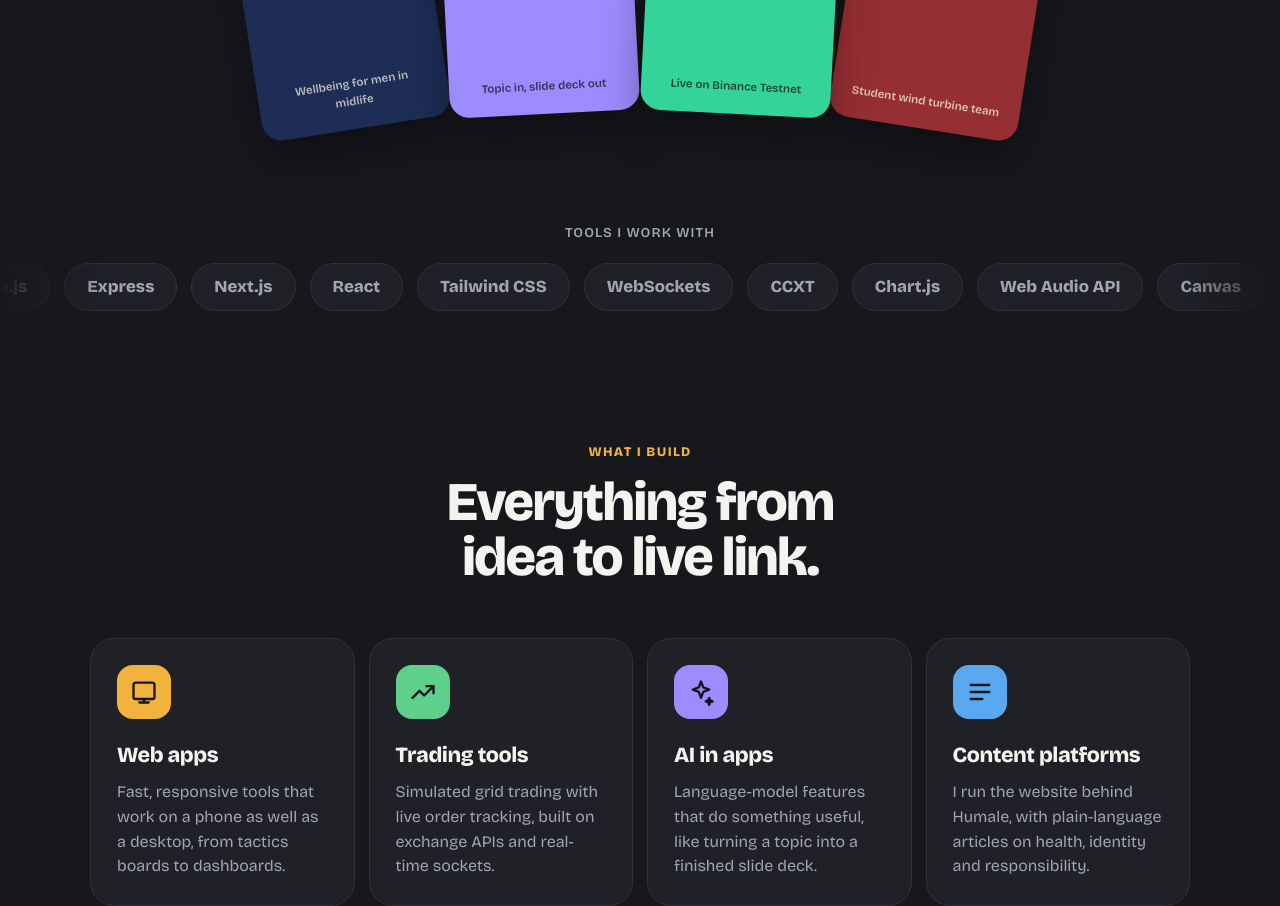
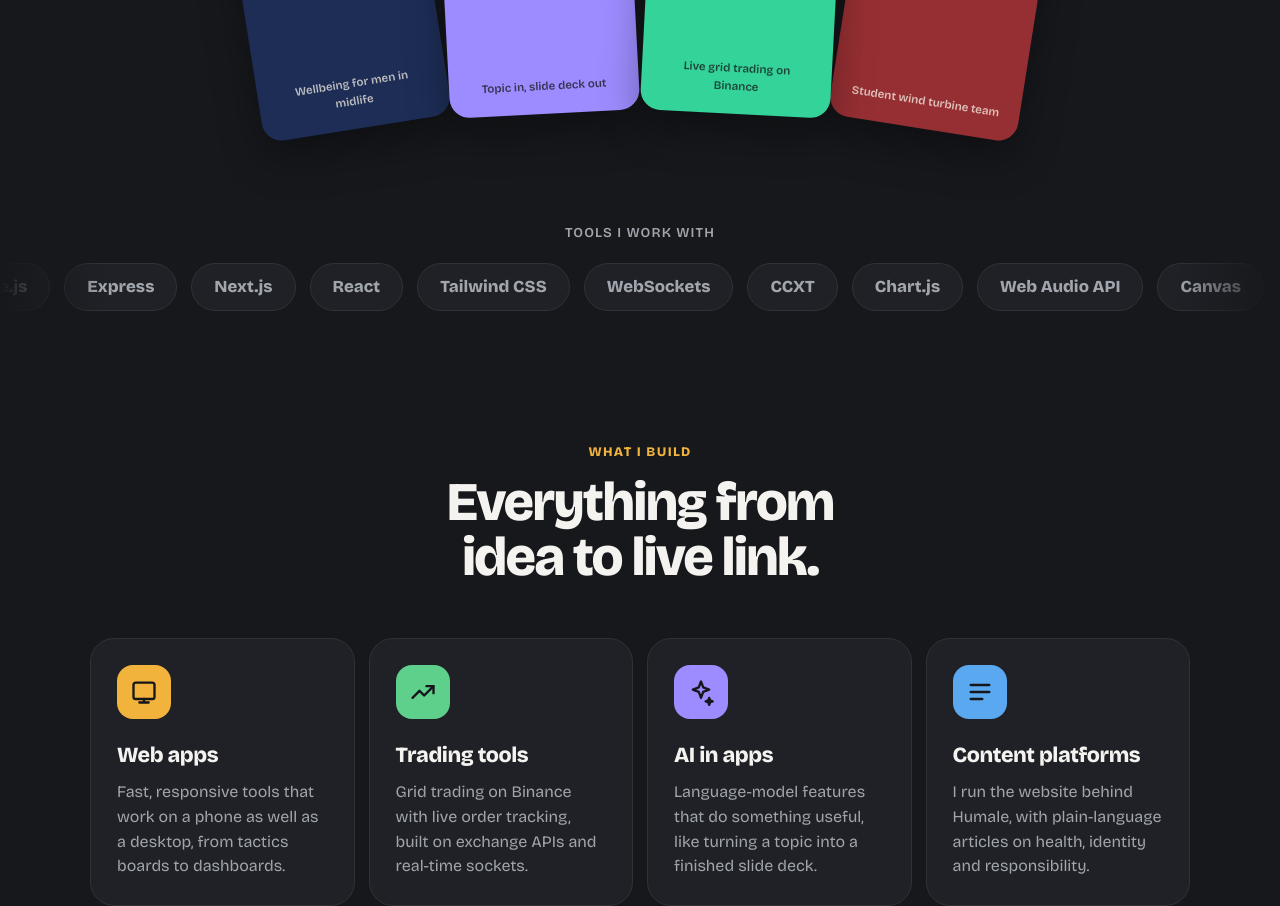
Before and after one commit to Kontraf/my-portfolio, a plain HTML site: page index.html in a window 1280 px wide. Shown: the part 881-1787 px from the top of the page. Drawn offline with nearby package versions, Linux system fonts and the light colour scheme.

Commit message:
Fix Grid Trading Bot description

```diff
--- a/index.html
+++ b/index.html
@@ -474,7 +474,7 @@
             <div class="cards" aria-hidden="false">
                 <a class="card" style="--c: #1d2d56; --fg: #f1ece2" href="https://humale.eu" target="_blank" rel="noopener"><span><img class="logo" src="assets/humale-logo.svg" alt="Humale logo"></span><small>Wellbeing for men in midlife</small></a>
                 <a class="card" href="https://presentation-maker-xi.vercel.app/" target="_blank" rel="noopener"><b>Presentation Maker</b><small>Topic in, slide deck out</small></a>
-                <a class="card" style="--c: #34d399" href="https://mygridboy.onrender.com/" target="_blank" rel="noopener"><b>Grid Trading Bot</b><small>Live on Binance Testnet</small></a>
+                <a class="card" style="--c: #34d399" href="https://mygridboy.onrender.com/" target="_blank" rel="noopener"><b>Grid Trading Bot</b><small>Live grid trading on Binance</small></a>
                 <a class="card" style="--c: #962f33; --fg: #f8f4ea" href="https://airrion.gr" target="_blank" rel="noopener"><span><img class="logo" src="assets/airrion-logo.svg" alt="Airrion logo"><b>Airrion</b></span><small>Student wind turbine team</small></a>
             </div>
         </div>
@@ -516,7 +516,7 @@
                     <div class="service" style="--c: var(--green)">
                         <div class="icon"><svg viewBox="0 0 24 24" fill="none" stroke="currentColor" stroke-width="2" stroke-linecap="round" stroke-linejoin="round" aria-hidden="true"><path d="M3 17l6-6 4 4 8-8"/><path d="M15 7h6v6"/></svg></div>
                         <h3>Trading tools</h3>
-                        <p>Simulated grid trading with live order tracking, built on exchange APIs and real-time sockets.</p>
+                        <p>Grid trading on Binance with live order tracking, built on exchange APIs and real-time sockets.</p>
                     </div>
                     <div class="service" style="--c: var(--violet)">
                         <div class="icon"><svg viewBox="0 0 24 24" fill="none" stroke="currentColor" stroke-width="2" stroke-linecap="round" stroke-linejoin="round" aria-hidden="true"><path d="M12 3l1.9 5.1L19 10l-5.1 1.9L12 17l-1.9-5.1L5 10l5.1-1.9z"/><path d="M19 17l.8 2.2L22 20l-2.2.8L19 23l-.8-2.2L16 20l2.2-.8z"/></svg></div>
@@ -608,7 +608,7 @@
                         <svg class="arrow" aria-hidden="true"><use href="#arrow"/></svg>
                         <div>
                             <h3>Grid Trading Bot</h3>
-                            <p>Simulated grid trading on the Binance Spot Testnet, with live order tracking. A view-only mode lets visitors watch profit and loss without touching the settings.</p>
+                            <p>A grid trading bot running live on Binance, with real-time order tracking. A view-only mode lets visitors watch profit and loss without touching the settings.</p>
                         </div>
                         <div class="tags"><span>Node.js</span><span>Express</span><span>CCXT</span><span>WebSockets</span></div>
                     </a>
```
